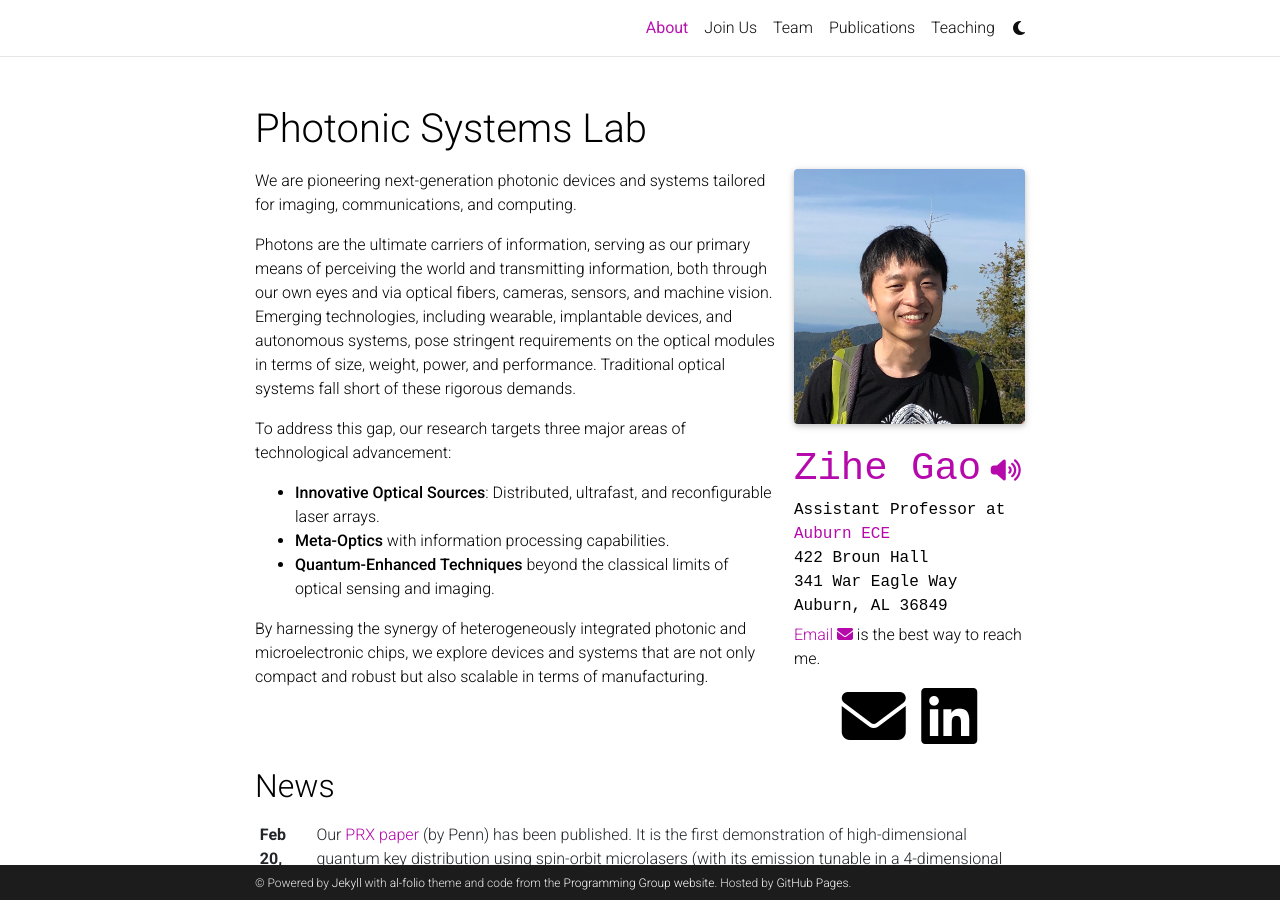
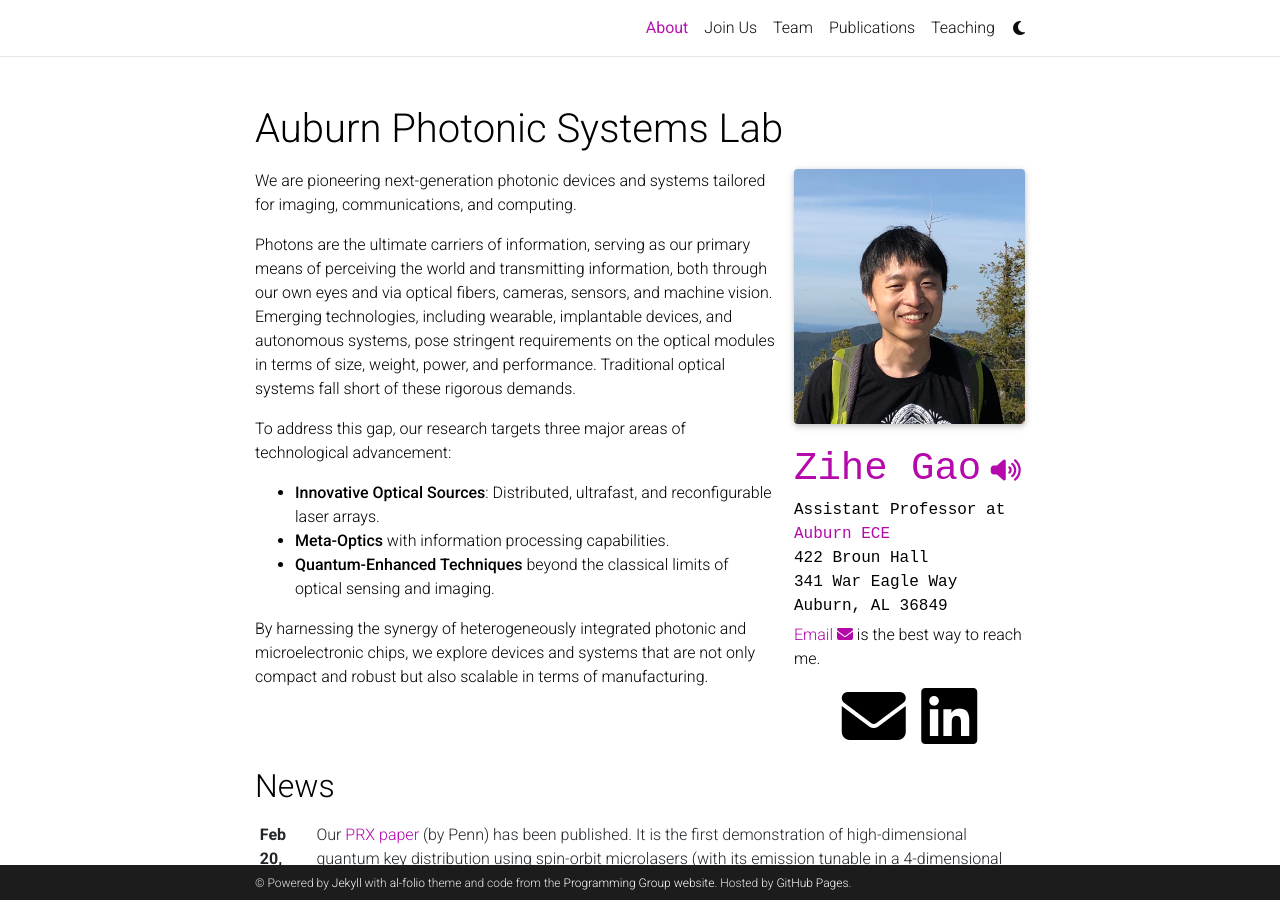
Before and after one commit to zihegao/zihegao.github.io, a Jekyll site: the page built from _pages/about.md, in a window 1280 px wide and 900 px high. Built offline with Jekyll 4.4.1, drawn with Linux system fonts in a browser that asks for light colours; full-size pictures stand in for the smaller copies a plugin makes; comment, search, counter and statistics services are not loaded; a style sheet for code colours, icons or effects is not loaded.

Commit message:
Update site title to 'Auburn Photonic Systems Lab'

```diff
--- a/_config.yml
+++ b/_config.yml
@@ -2,7 +2,7 @@
 # Site settings
 # -----------------------------------------------------------------------------
 
-title: Photonic Systems Lab # the website title (if blank, full name will be used instead)
+title: Auburn Photonic Systems Lab # the website title (if blank, full name will be used instead)
 first_name: Zihe
 middle_name:
 last_name: Gao
```
